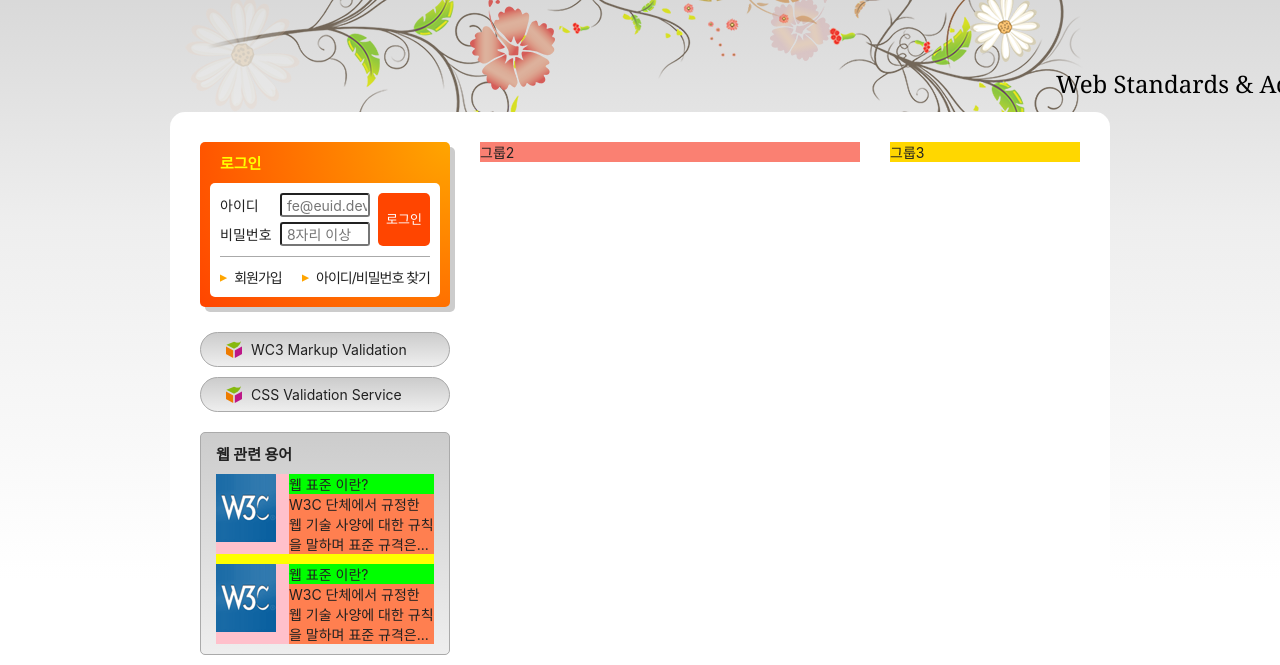
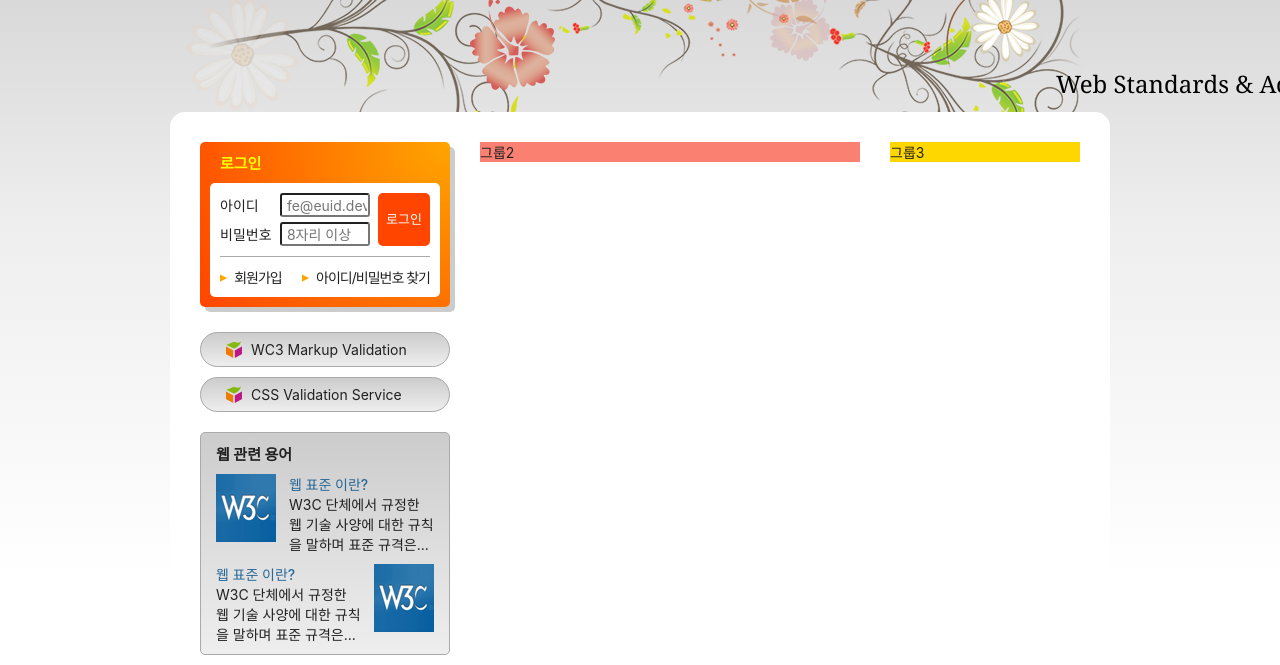
Before and after one commit to luvdo0112/HTML5, a plain HTML site: page index.html in a window 1280 px wide. Shown: the part 135-800 px from the top of the page. Drawn offline with Linux system fonts and the light colour scheme; a web font is replaced by a local one.

Commit message:
cross 레이아웃 완성

```diff
--- a/styles/style.css
+++ b/styles/style.css
@@ -414,24 +414,26 @@ body {
 }
 
 .term-list {
-  background-color: yellow;
   margin-top: 10px;
 }
 
 .term-list div {
-  background-color: pink;
   margin-top: 10px;
   display: flow-root;
 }
 
-.term-list-subject {
-  background-color: lime;
+.term-list-subject, .term-list-brief {
+  /* w 설정을 안 하면 공간이 부족해서 아래로 내려가버림 */
   float: right;
   width: 145px;
 }
 
+.term-list-subject {
+  color: #296897;
+  font-weight: 500;
+}
+
 .term-list-thumbnail {
-  background-color: purple;
   float: left;
 }
 
@@ -439,11 +441,12 @@ body {
   vertical-align: middle;
 }
 
-.term-list-brief {
-  background-color: coral;
-  /* w 설정을 안 하면 공간이 부족해서 아래로 내려가버림 */
+.cross .term-list-subject, .cross .term-list-brief {
+  float: left;
+  width: 145px;
+}
+.cross .term-list-thumbnail {
   float: right;
-  width: 145px;
 }
 
 /* 슬로건 */
```
